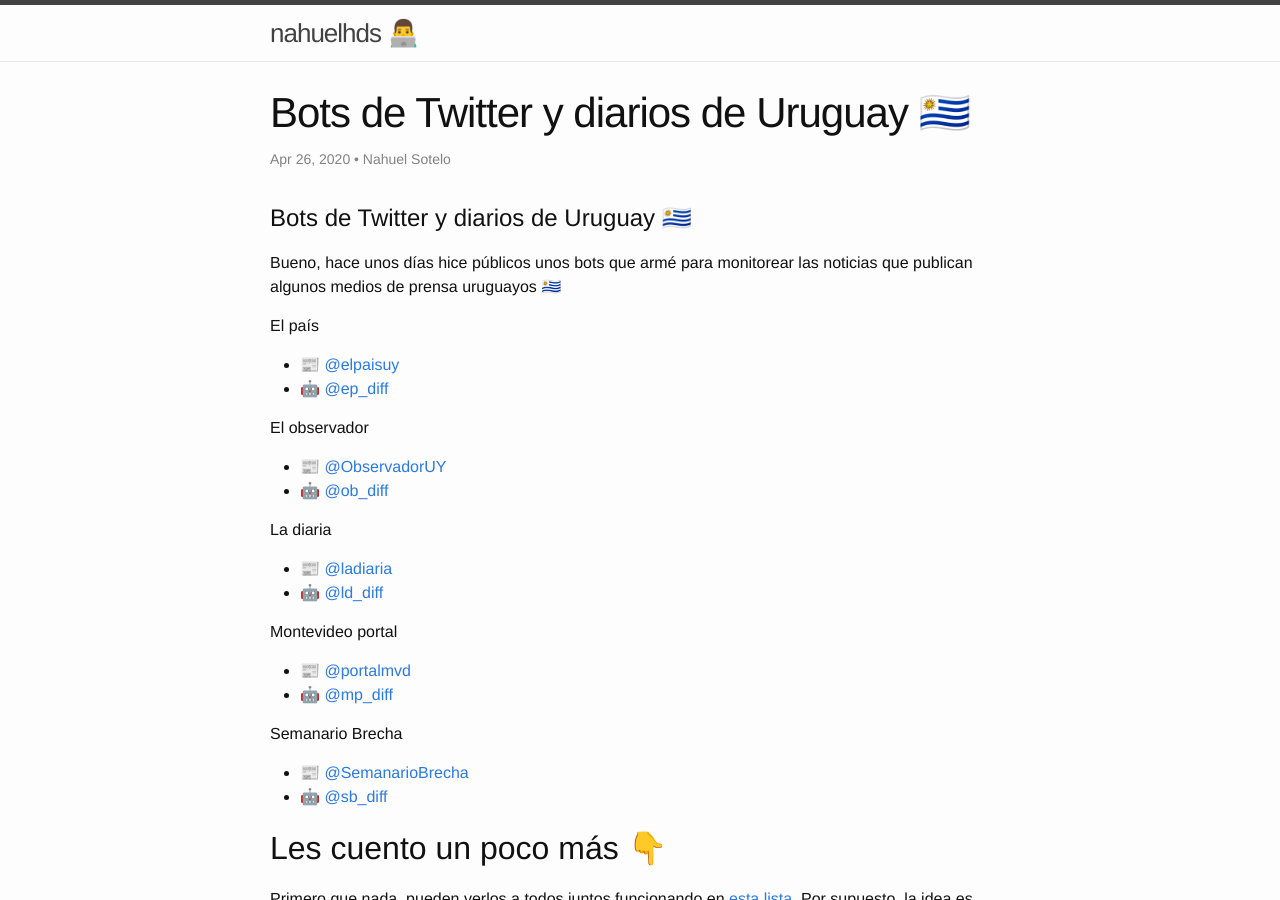
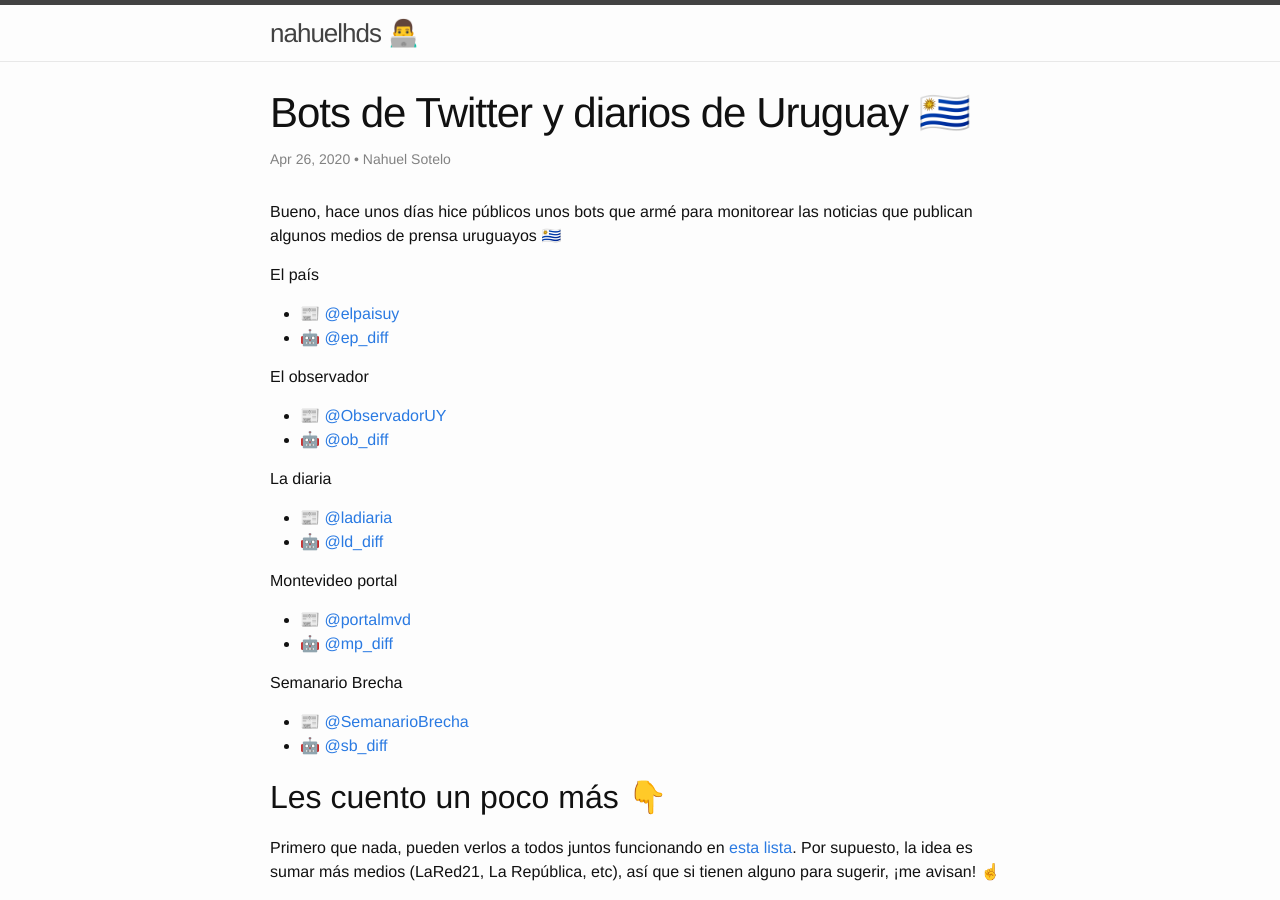
Before and after one commit to nahuelhds/nahuelhds.github.io, a Jekyll site: the page built from _posts/2020-04-26-Bots-de-Twitter-y-diarios-de-Uruguay.md, in a window 1280 px wide and 900 px high. Built offline with Jekyll 4.4.1, drawn with Linux system fonts in a browser that asks for light colours; a script that is not in the unit is left out; comment, search, counter and statistics services are not loaded.

Commit message:
No title

```diff
--- a/_posts/2020-04-26-Bots-de-Twitter-y-diarios-de-Uruguay.md
+++ b/_posts/2020-04-26-Bots-de-Twitter-y-diarios-de-Uruguay.md
@@ -12,8 +12,6 @@
     - diffengine
     - rss
 ---
-
-# Bots de Twitter y diarios de Uruguay 🇺🇾
 
 Bueno, hace unos días hice públicos unos bots que armé para monitorear las noticias que publican algunos medios de prensa uruguayos 🇺🇾
 
```
